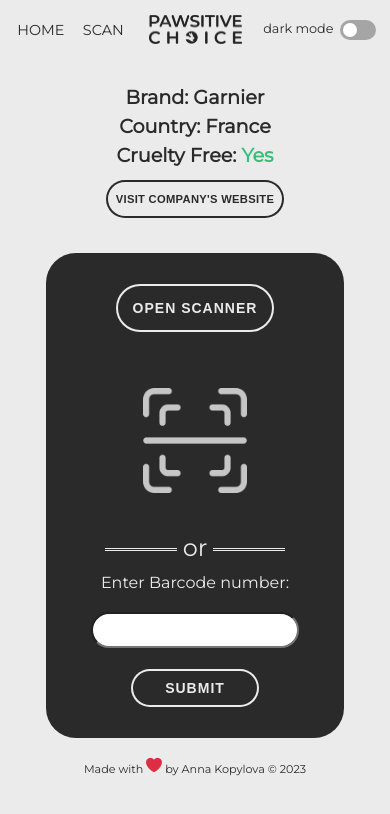
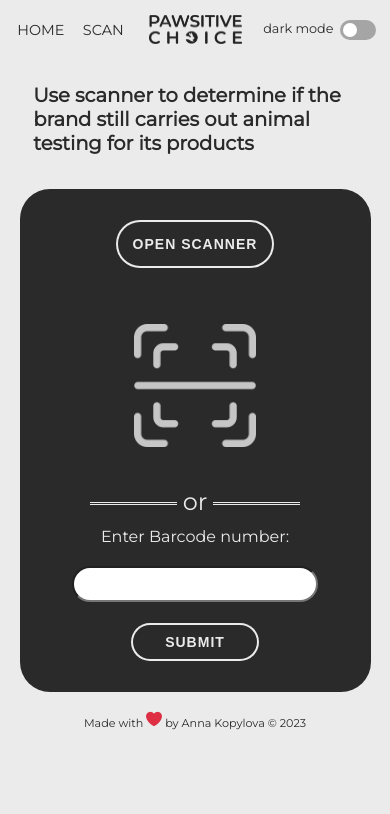
Before and after one commit to metisova/pawsitive_choice, a React app: page /scanning in a window 390 px wide. Shown: the top 814 px of the page. Built offline with nearby package versions, Linux system fonts and the light colour scheme; what react-zxing would draw is missing.

Commit message:
reset brandTitle state

```diff
--- a/src/components/Scanner/index.jsx
+++ b/src/components/Scanner/index.jsx
@@ -7,7 +7,7 @@
 
 export const Scanner = () => {
   const [barcode, setBarcode] = useState('');
-  const [brandTitle, setBrandTitle] = useState('Garnier');
+  const [brandTitle, setBrandTitle] = useState('');
   const [error, setError] = useState(null);
   const [scanner, setScanner] = useState(false);
 
--- a/src/components/ScannerContainer/style.css
+++ b/src/components/ScannerContainer/style.css
@@ -1,6 +1,6 @@
 .scanner-container {
   height: calc(90% - 5rem);
-  width: 85%;
+  width: 100%;
   overflow: hidden;
   display: flex;
   flex-direction: row;
@@ -158,11 +158,12 @@
   .scanner-container-inputs {
     margin: 0 5% 0 5%;
     gap: 20px;
+    max-width: 400px;
   }
 
   .scanner-container-text {
     font-size: 5vw;
-    width: 80%;
+    width: 83%;
     font-weight: bold;
     color: var(--text);
     margin: 0 5% 0 5%;
```
